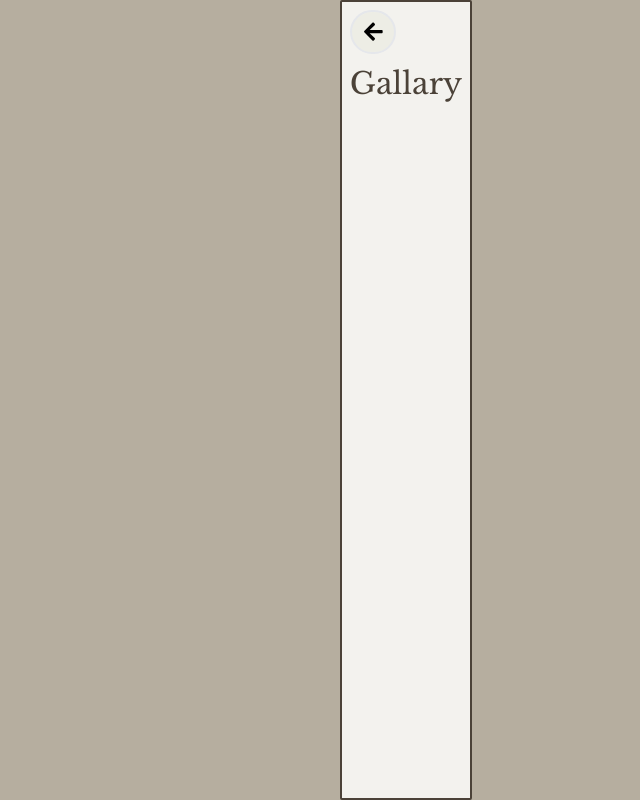
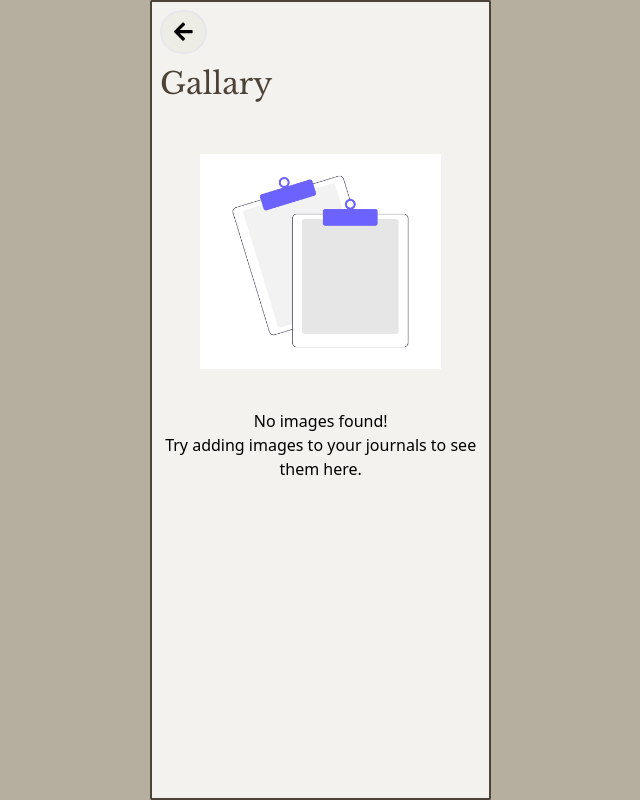
Before and after one commit to chavda-bhavik/journal-web, a React (Vite) app: page /gallary in a window 1280 px wide. Shown: the whole page, without its empty margins (234-874 px from the left). Built offline with nearby package versions, Linux system fonts and the light colour scheme; no server answers.

Commit message:
added no-data image

```diff
--- a/index.html
+++ b/index.html
@@ -4,7 +4,7 @@
         <meta charset="UTF-8" />
         <link rel="icon" type="image/svg+xml" href="/src/favicon.svg" />
         <meta name="viewport" content="width=device-width, initial-scale=1.0" />
-        <title>Vite App</title>
+        <title>5 Minute Journal Cloe</title>
         <link rel="preconnect" href="https://fonts.googleapis.com" />
         <link rel="preconnect" href="https://fonts.gstatic.com" crossorigin />
         <link
--- a/src/pages/gallary/index.tsx
+++ b/src/pages/gallary/index.tsx
@@ -1,6 +1,5 @@
 import React, { useState } from 'react';
 import dayjs from 'dayjs';
-import { FontAwesomeIcon } from '@fortawesome/react-fontawesome';
 import { useLocation } from 'wouter';
 
 import { useAppSelector } from '../../store';
@@ -9,6 +8,7 @@ import { Button } from '../../shared/components/Button';
 import { ImageModal } from '../../shared/components/ImageModal';
 import { IconButton } from '../../shared/components/IconButton/IconButton';
 import { Image } from './Image/index';
+import NoData from '../../shared/assets/images/no-data.png';
 
 interface GallaryProps {}
 
@@ -30,8 +30,23 @@ export const Gallary: React.FC<GallaryProps> = ({}) => {
         else if (journal.image?.name) imageSrc = URL.createObjectURL(journal.image);
     }
 
+    let emptyContent = (
+        <>
+            <img src={NoData} className="p-10" />
+            <p className="text-center">
+                No images found! <br /> Try adding images to your journals to see them here.
+            </p>
+        </>
+    );
+    let imagesContent = JournalsState.formattedJournals.reduce((journals: any[], journal) => {
+        if (journal.image) {
+            journals.push(<Image key={journal.id} journal={journal} onClick={setJournal} />);
+        }
+        return journals;
+    }, []);
+
     return (
-        <div className="container p-2">
+        <div className="container p-2 w-2/3">
             <IconButton
                 icon={['fas', 'arrow-left']}
                 onClick={onBackClick}
@@ -40,16 +55,11 @@ export const Gallary: React.FC<GallaryProps> = ({}) => {
             />
 
             <Title title="Gallary" className="font-highlights my-3" />
-            <div className="grid grid-cols-3 gap-2">
-                {JournalsState.formattedJournals.reduce((journals: any[], journal) => {
-                    if (journal.image) {
-                        journals.push(
-                            <Image key={journal.id} journal={journal} onClick={setJournal} />,
-                        );
-                    }
-                    return journals;
-                }, [])}
-            </div>
+            {imagesContent.length > 0 ? (
+                <div className="grid grid-cols-3 gap-2">{imagesContent}</div>
+            ) : (
+                emptyContent
+            )}
 
             <ImageModal show={!!journal} imageSrc={imageSrc} onClose={() => setJournal(undefined)}>
                 <div className="flex flex-row justify-between content-center p-2">
```
Also changed, not shown: src/shared/assets/images/no-data.png (added).
